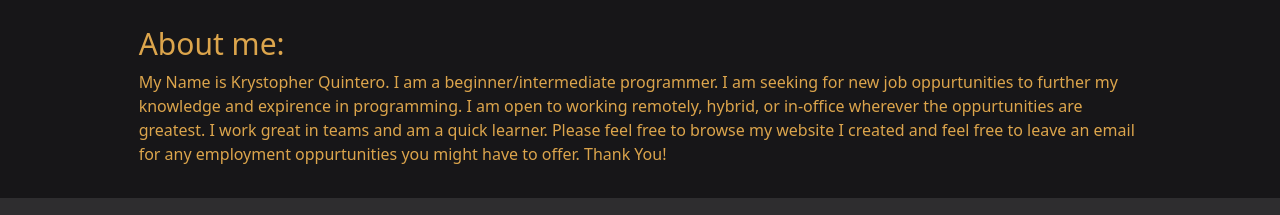
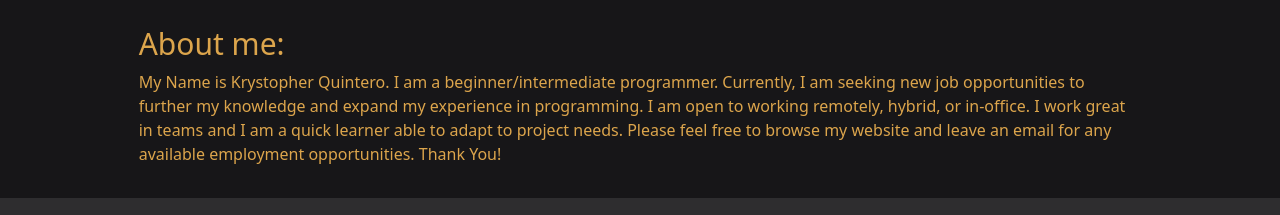
Before and after one commit to KrystopherQ/Portfolio, a React (Create React App) app: page / in a window 1280 px wide. Shown: the part 870-1085 px from the top of the page. Built offline with nearby package versions, Linux system fonts and the light colour scheme.

Commit message:
fix spelling err

```diff
--- a/src/components/pages/About.js
+++ b/src/components/pages/About.js
@@ -7,7 +7,7 @@ function Me(){
                 <div className="card-body w-5/6 m-auto">
                     <h2 className="text-3xl">About me: </h2>
                     <p>
-                        My Name is Krystopher Quintero. I am a beginner/intermediate programmer. I am seeking for new job oppurtunities to further my knowledge and expirence in programming. I am open to working remotely, hybrid, or in-office wherever the oppurtunities are greatest. I work great in teams and am a quick learner. Please feel free to browse my website I created and feel free to leave an email for any employment oppurtunities you might have to offer. Thank You!
+                    My Name is Krystopher Quintero. I am a beginner/intermediate programmer. Currently, I am seeking new job opportunities to further my knowledge and expand my experience in programming. I am open to working remotely, hybrid, or in-office. I work great in teams and I am a quick learner able to adapt to project needs. Please feel free to browse my website and leave an email for any available employment opportunities. Thank You!
                     </p>
                 </div>
             </div>
```
